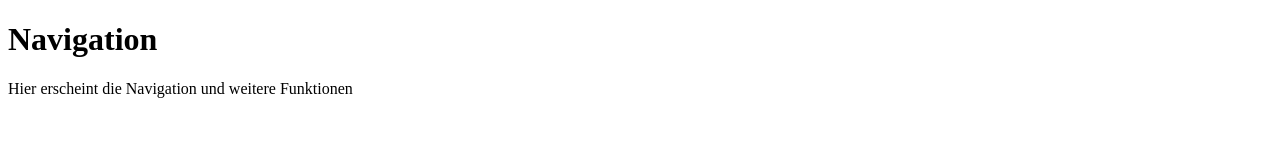
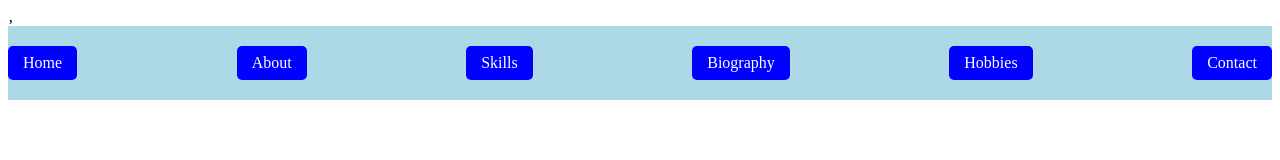
Before and after one commit to webstep12/personal-website, a plain HTML site: page index.html in a window 1280 px wide. Drawn offline with Linux system fonts and the light colour scheme.

Commit message:
erster Entwurf

```diff
--- a/index.html
+++ b/index.html
@@ -1,13 +1,20 @@
-<!DOCTYPE html>
+‚<!DOCTYPE html>
 <html lang="en">
   <head>
+    <link rel="stylesheet" href="/style.css" />
     <meta charset="UTF-8" />
     <meta http-equiv="X-UA-Compatible" content="IE=edge" />
     <meta name="viewport" content="width=device-width, initial-scale=1.0" />
     <title>Homepage Stephan mit Biographie und</title>
   </head>
   <body>
-    <h1>Navigation</h1>
-    <p>Hier erscheint die Navigation und weitere Funktionen</p>
+    <nav>
+      <a class="button" href="#home">Home</a>
+      <a class="button" href="#about">About</a>
+      <a class="button" href="#skills">Skills</a>
+      <a class="button" href="#biography">Biography</a>
+      <a class="button" href="#hobbies">Hobbies</a>
+      <a class="button" href="#contact">Contact</a>
+    </nav>
   </body>
 </html>
--- a/style.css
+++ b/style.css
@@ -0,0 +1,13 @@
+nav {
+  background-color: lightblue;
+  padding: 20px 0;
+  display: flex;
+  justify-content: space-between;
+}
+.button {
+  background-color: blue;
+  color: white;
+  padding: 8px 15px;
+  border-radius: 5px;
+  text-decoration: none;
+}
```
